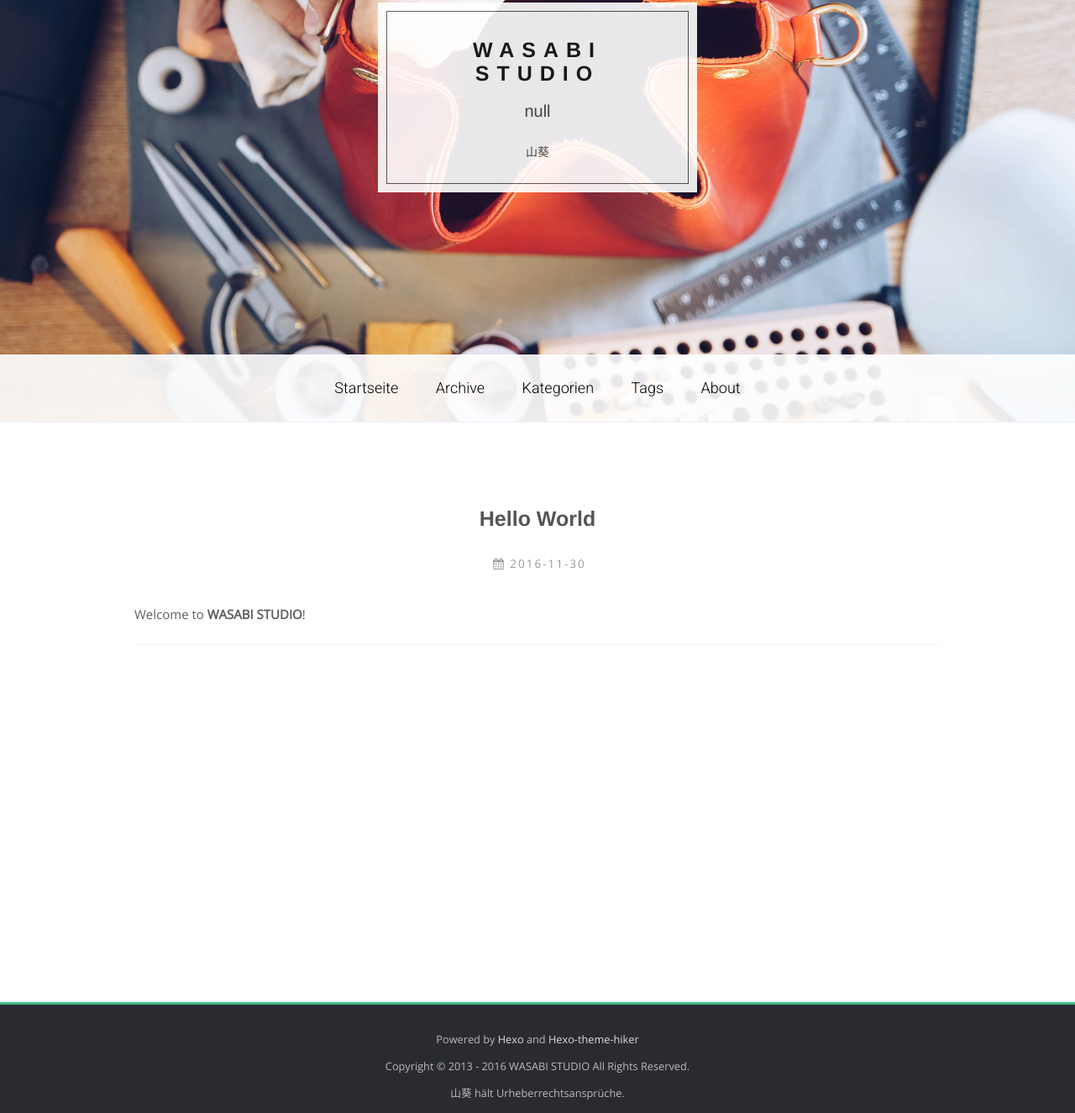
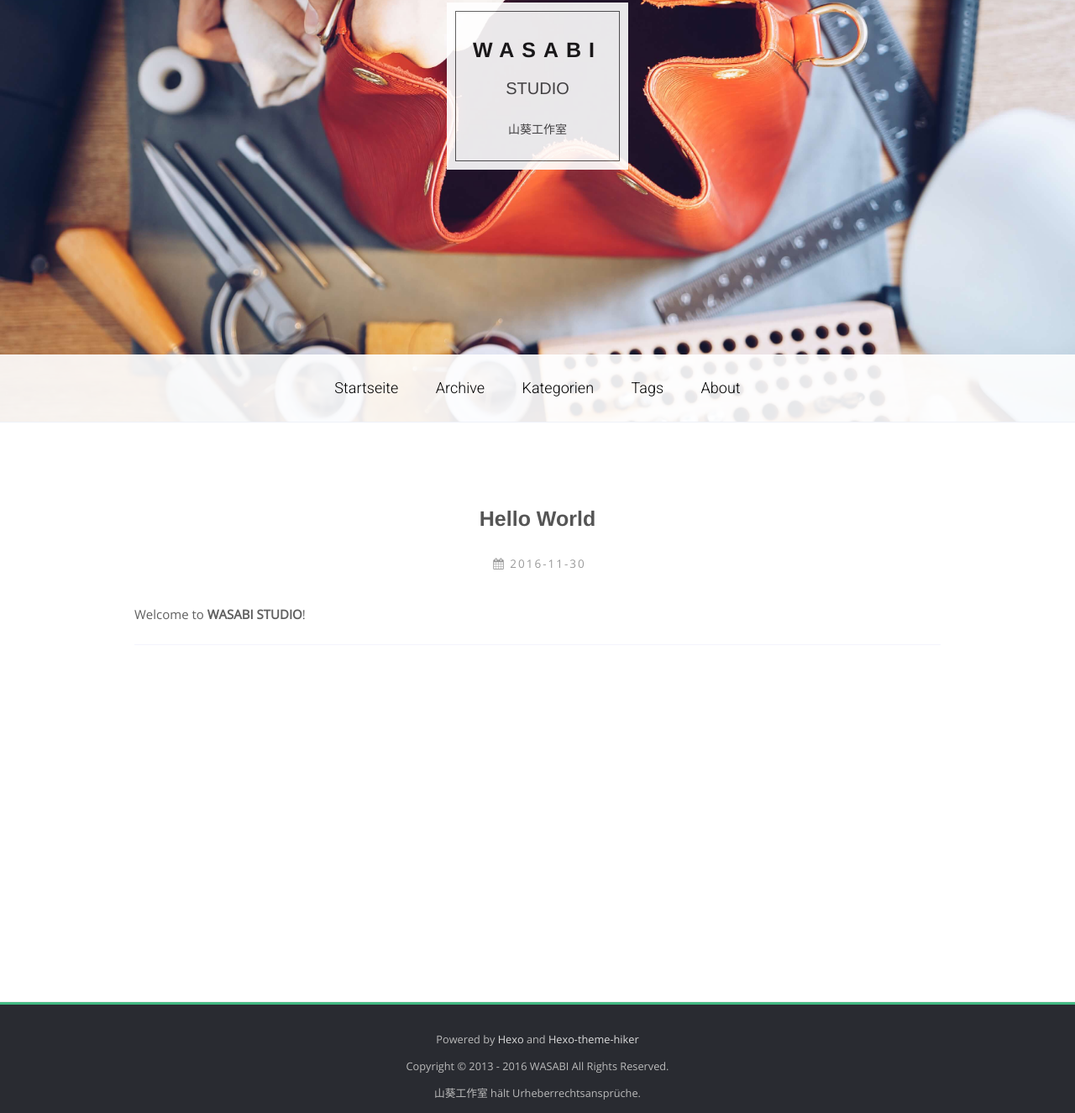
Before and after one commit to wasabistudio/wasabistudio.github.io, a plain HTML site: page index.html in a window 1280 px wide. Shown: the part 297-1622 px from the top of the page at 84% size. Drawn offline with nearby package versions, Linux system fonts and the light colour scheme; some packages are replaced by stand-ins of ours; a web font is replaced by a local one.

Commit message:
Site updated: 2016-12-05 23:12:20

```diff
--- a/2016/11/30/hello-world/index.html
+++ b/2016/11/30/hello-world/index.html
@@ -3,7 +3,7 @@
 <head>
   <meta charset="utf-8">
 
-  <title>hello world | WASABI STUDIO</title>
+  <title>hello world | WASABI</title>
   <meta name="viewport" content="width=device-width, initial-scale=1, maximum-scale=1">
 
 
@@ -13,14 +13,14 @@
 <meta property="og:type" content="article">
 <meta property="og:title" content="Hello World">
 <meta property="og:url" content="http://yoursite.com/2016/11/30/hello-world/index.html">
-<meta property="og:site_name" content="WASABI STUDIO">
+<meta property="og:site_name" content="WASABI">
 <meta property="og:description" content="Welcome to WASABI STUDIO!">
 <meta property="og:updated_time" content="2016-12-05T14:25:31.000Z">
 <meta name="twitter:card" content="summary">
 <meta name="twitter:title" content="Hello World">
 <meta name="twitter:description" content="Welcome to WASABI STUDIO!">
 
-    <link rel="alternate" href="/atom.xml" title="WASABI STUDIO" type="application/atom+xml">
+    <link rel="alternate" href="/atom.xml" title="WASABI" type="application/atom+xml">
 
   <link rel="icon" href="/css/images/mylogo.jpg">
 
@@ -225,8 +225,8 @@
   <div class="container">
       <div class="row">
 	      <p> Powered by <a href="http://hexo.io/" target="_blank">Hexo</a> and <a href="https://github.com/iTimeTraveler/hexo-theme-hiker" target="_blank">Hexo-theme-hiker</a> </p>
-	      <p id="copyRightEn">Copyright &copy; 2013 - 2016 WASABI STUDIO All Rights Reserved.</p>
-	      <p id="copyRightCn">山葵 hält Urheberrechtsansprüche.</p>
+	      <p id="copyRightEn">Copyright &copy; 2013 - 2016 WASABI All Rights Reserved.</p>
+	      <p id="copyRightCn">山葵工作室 hält Urheberrechtsansprüche.</p>
 	</div>
   </div>
 </footer>
@@ -353,10 +353,10 @@
         </div>
          <div id="collapseThree" class="panel-collapse collapse" role="tabpanel" aria-labelledby="headingThree">
           <div class="panel-body">
-            WASABI STUDIO
+            WASABI
           </div>
           <div class="panel-body">
-            Copyright © 2016 山葵 All Rights Reserved.
+            Copyright © 2016 山葵工作室 All Rights Reserved.
           </div>
         </div>
       </div>
--- a/index.html
+++ b/index.html
@@ -3,20 +3,23 @@
 <head>
   <meta charset="utf-8">
 
-  <title>WASABI STUDIO</title>
+  <title>WASABI</title>
   <meta name="viewport" content="width=device-width, initial-scale=1, maximum-scale=1">
 
 
 
 
-  <meta property="og:type" content="website">
-<meta property="og:title" content="WASABI STUDIO">
+  <meta name="description" content="STUDIO">
+<meta property="og:type" content="website">
+<meta property="og:title" content="WASABI">
 <meta property="og:url" content="http://yoursite.com/index.html">
-<meta property="og:site_name" content="WASABI STUDIO">
+<meta property="og:site_name" content="WASABI">
+<meta property="og:description" content="STUDIO">
 <meta name="twitter:card" content="summary">
-<meta name="twitter:title" content="WASABI STUDIO">
+<meta name="twitter:title" content="WASABI">
+<meta name="twitter:description" content="STUDIO">
 
-    <link rel="alternate" href="/atom.xml" title="WASABI STUDIO" type="application/atom+xml">
+    <link rel="alternate" href="/atom.xml" title="WASABI" type="application/atom+xml">
 
   <link rel="icon" href="/css/images/mylogo.jpg">
 
@@ -55,7 +58,7 @@
     <div id="header-outer" class="outer">
       <div id="header-title" class="inner">
         <h1 id="logo-wrap">
-          <a href="/" id="logo">WASABI STUDIO</a>
+          <a href="/" id="logo">WASABI</a>
         </h1>
 
       </div>
@@ -121,9 +124,9 @@
 
 
           <div class="homelogoback"  style="border: 1px solid #404040;" >
-            <h1><a href="#content" id="logo">WASABI STUDIO</a></h1>
-            <h3>null</h3>
-            <h5>山葵</h5>
+            <h1><a href="#content" id="logo">WASABI</a></h1>
+            <h3>STUDIO</h3>
+            <h5>山葵工作室</h5>
             <!-- <p><a href="https://github.com/iTimeTraveler" target="_blank">Github</a></p> -->
           </div>
 
@@ -240,8 +243,8 @@
   <div class="container">
       <div class="row">
 	      <p> Powered by <a href="http://hexo.io/" target="_blank">Hexo</a> and <a href="https://github.com/iTimeTraveler/hexo-theme-hiker" target="_blank">Hexo-theme-hiker</a> </p>
-	      <p id="copyRightEn">Copyright &copy; 2013 - 2016 WASABI STUDIO All Rights Reserved.</p>
-	      <p id="copyRightCn">山葵 hält Urheberrechtsansprüche.</p>
+	      <p id="copyRightEn">Copyright &copy; 2013 - 2016 WASABI All Rights Reserved.</p>
+	      <p id="copyRightCn">山葵工作室 hält Urheberrechtsansprüche.</p>
 	</div>
   </div>
 </footer>
@@ -368,10 +371,10 @@
         </div>
          <div id="collapseThree" class="panel-collapse collapse" role="tabpanel" aria-labelledby="headingThree">
           <div class="panel-body">
-            WASABI STUDIO
+            WASABI
           </div>
           <div class="panel-body">
-            Copyright © 2016 山葵 All Rights Reserved.
+            Copyright © 2016 山葵工作室 All Rights Reserved.
           </div>
         </div>
       </div>
```
Also changed, not shown: archives/2016/11/index.html (+13 -10 lines), archives/2016/index.html (+13 -10 lines), archives/index.html (+13 -10 lines).
